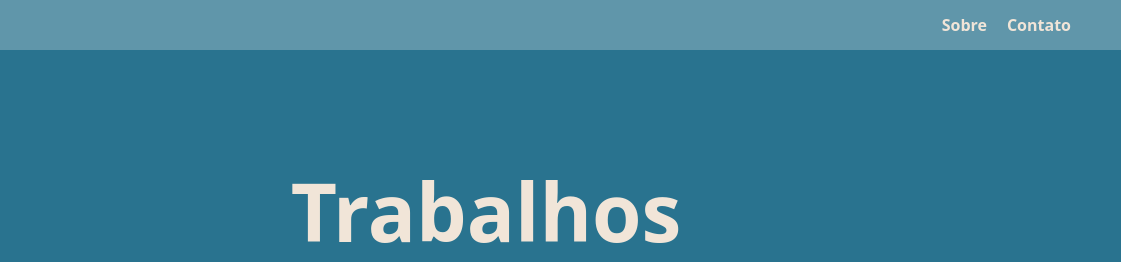
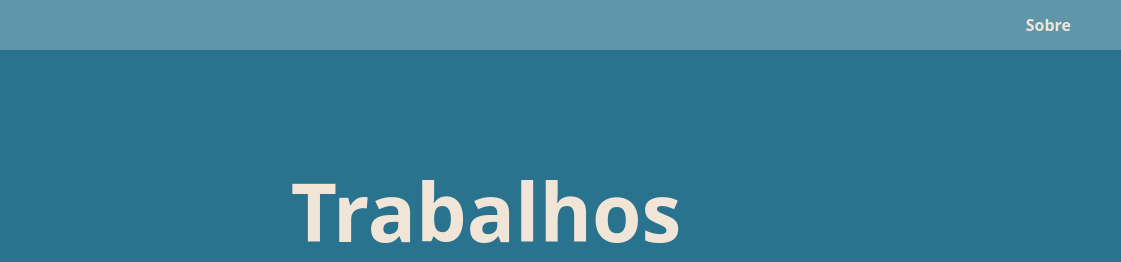
Before and after one commit to ribeiroLevi/Portfolio-Snorlax, a plain HTML site: page trabalho.html in a window 1280 px wide. Shown: the top 262 px of the page, 159-1280 px from the left. Drawn offline with Linux system fonts and the light colour scheme.

Commit message:
Add files via upload

```diff
--- a/trabalho.html
+++ b/trabalho.html
@@ -16,7 +16,6 @@
       </div>
       <div class="links">
         <a href="index.html">Sobre</a>
-        <a href="index.html" href="#contato">Contato</a>
       </div>
     </nav>
     <section>
```
